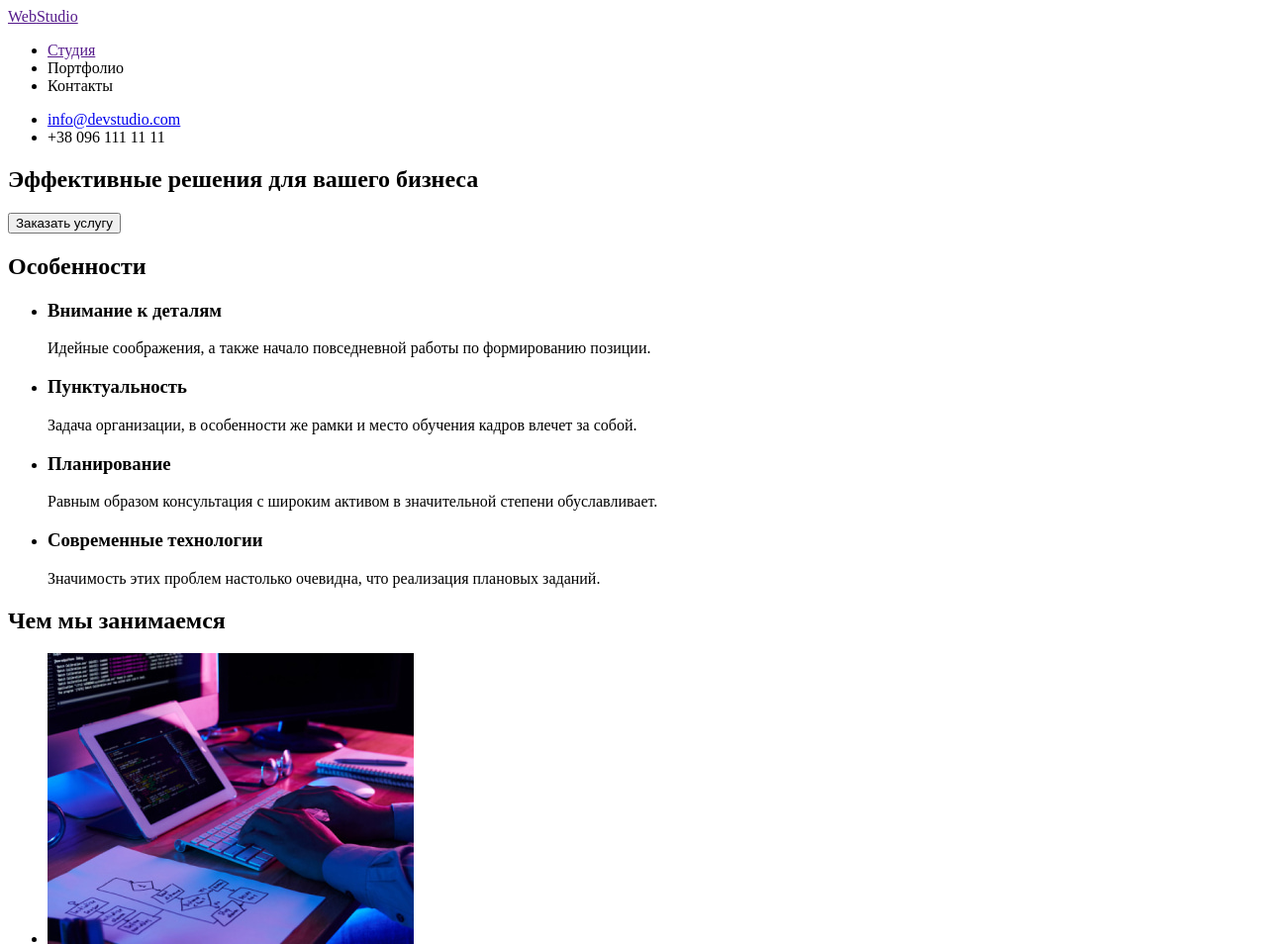
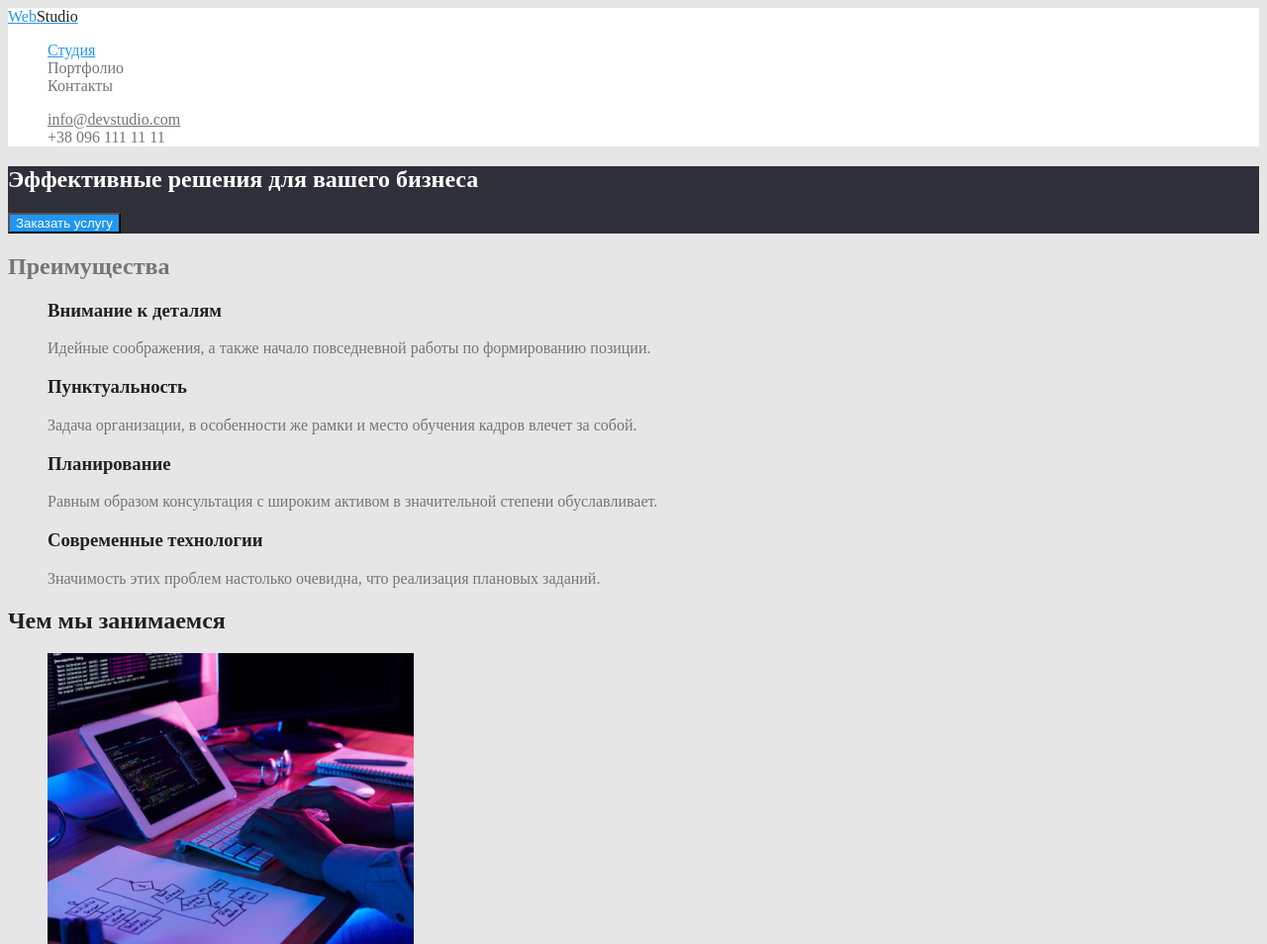
Before and after one commit to Kan-kan1109/goit-markup-hw-02, a plain HTML site: page index.html in a window 1280 px wide. Shown: the top 954 px of the page at 99% size. Drawn offline with Linux system fonts and the light colour scheme.

Commit message:
New four you

```diff
--- a/index.html
+++ b/index.html
@@ -5,54 +5,57 @@
     <meta http-equiv="X-UA-Compatible" content="IE=edge" />
     <meta name="viewport" content="width=device-width, initial-scale=1.0" />
     <title>Studio</title>
+    <link rel="stylesheet" href="./styles.css">
   </head>
-  <body>
+  <body class="page">
 
     <!--Шапка страницы-->
-    <header>
-      <a href=""><span>Web</span>Studio</a>
-      <nav>
-        <ul>
+    <header class="header">
+      <a href="./index.html" class="logo">Web<span class="studio">Studio</span></a>
+      <nav >
+        <ul class="site-nav-link">
+
           <li>
-            <a href="">Студия</a>
+            <a  href="./index.html" class="current">Студия</a>
           </li>
-          <li>Портфолио</li>
-          <li>Контакты</li>
+          <li class="site-nav-link">Портфолио</li>
+          <li class="site-nav-link">Контакты</li>
         </ul>
       </nav>
 
-      <ul>
+      <ul class="auth-nav-link">
         <li>
           <a
             href="mailto:info@devstudio.com
-                    "
+                    " class="auth-nav-link"
             >info@devstudio.com</a
           >
         </li>
-        <li><a href="tel:+380961111111"></a>+38 096 111 11 11</li>
+        <li><a href="tel:+380961111111" class="auth-nav-link"></a>+38 096 111 11 11</li>
       </ul>
     </header>
 
     <!--Основной контент-->
     <main>
+      <!--Герой-->
+      <section class="hero">
+        <h1 class="hero-main">Эффективные решения для вашего бизнеса</h1>
+        <button class="button">Заказать услугу</button>
+      </section>
+<!--Преимущества-->
       <section>
-        <h1>Эффективные решения для вашего бизнеса</h1>
-        <button>Заказать услугу</button>
-      </section>
-
-      <section>
-        <h2>Особенности</h2>
-        <ul>
+        <h2 class="hidden">Преимущества</h2>
+        <ul class="features-list">
           <li>
-            <h3>Внимание к деталям</h3>
-            <p>
+            <h3 class="feature-list-name">Внимание к деталям</h3>
+            <p >
               Идейные соображения, а также начало повседневной работы по
               формированию позиции.
             </p>
           </li>
 
           <li>
-            <h3>Пунктуальность</h3>
+            <h3 class="feature-list-name">Пунктуальность</h3>
             <p>
               Задача организации, в особенности же рамки и место обучения кадров
               влечет за собой.
@@ -60,7 +63,7 @@
           </li>
 
           <li>
-            <h3>Планирование</h3>
+            <h3 class="feature-list-name">Планирование</h3>
             <p>
               Равным образом консультация с широким активом в значительной
               степени обуславливает.
@@ -68,7 +71,7 @@
           </li>
 
           <li>
-            <h3>Современные технологии</h3>
+            <h3 class="feature-list-name">Современные технологии</h3>
             <p>
               Значимость этих проблем настолько очевидна, что реализация
               плановых заданий.
@@ -78,7 +81,7 @@
       </section>
 
       <section>
-        <h2>Чем мы занимаемся</h2>
+        <h2 class="work-name">Чем мы занимаемся</h2>
         <ul>
           <li>
             <img src="./images/comp0.jpg" alt="Верстка сайтов" width="370" />
@@ -97,34 +100,34 @@
           </li>
         </ul>
       </section>
-
-      <section>
-        <h2>Наша команда</h2>
-        <ul>
+     <!-- Наша команда-->
+      <section class="teams">
+        <h2 class="teams-list-name">Наша команда</h2>
+        <ul class="teams-list">
           <li>
             <img src="./images/igor.jpg" alt="Игорь Демьяненко" width="270" />
 
-            <h3>Игорь Демьяненко</h3>
-            <p>Product Designer</p>
+            <h3 class="teams-list-name">Игорь Демьяненко</h3>
+            <p></p>>Product Designer</p>
           </li>
 
           <li>
             <img src="./images/olga.jpg" alt="Ольга Репина" width="270" />
 
-            <h3>Ольга Репина</h3>
-            <p>Frontend Developer</p>
+            <h3 class="teams-list-name">Ольга Репина</h3>
+            <p></p>>Frontend Developer</p>
           </li>
 
           <li>
             <img src="./images/nikolay.jpg" alt="Николай Тарасов" width="270" />
-            <h3>Николай Тарасов</h3>
-            <p>Marketing</p>
+            <h3 class="teams-list-name">Николай Тарасов</h3>
+            <p></pclass>>Marketing</p>
           </li>
 
           <li>
             <img src="./images/mysha.jpg" alt="Михаил Ермаков" width="270" />
-            <h3>Михаил Ермаков</h3>
-            <p>UI Designer</p>
+            <h3 class="teams-list-name">Михаил Ермаков</h3>
+            <p></p>>UI Designer</p>
           </li>
         </ul>
       </section>
--- /dev/null
+++ b/styles.css
@@ -0,0 +1,112 @@
+:root {
+    --primary-text-color: #E5E5E5;
+    --title-text-color:  #212121;
+    --accent-color: #2196F3;
+
+}
+
+
+
+.page {
+    background-color: hsl(0, 0%, 90%);
+    color: #757575 ;
+}
+
+ul { list-style: none;
+}
+/*  */
+
+.header {
+    background-color: #FFFFFF;
+}
+.logo {
+    color: var(--accent-color);
+}
+
+.studio {
+  color: var(--title-text-color);
+}
+
+
+.site-naw-link {
+     color: var(--title-text-color)
+}
+
+.site-naw-link:hover,
+.site-naw-link:focus {
+color: var(--accent-color);
+}
+
+.current {
+color: var(--accent-color);
+}
+.current:hover,
+.current:focus {
+    color: var(--accent-color);
+}
+
+.auth-nav-link {
+    color: #757575;
+}
+
+.auth-nav-link:hover:hover,
+.auth-nav-link:focus {
+    color: var(--accent-color)
+}
+
+/* Hero */
+.hero {
+    background-color: #2F303A;
+}
+
+.hero-main {
+color: #FFFFFF;
+}
+
+
+/*  Button */
+.button {
+    color: #FFFFFF;
+    background-color: var(--accent-color);
+}
+
+/* Features */
+
+.feature-list-name {
+    color: var(--title-text-color);
+}
+
+.work-name {
+    color: var(--title-text-color);
+}
+
+/* Наша команда */
+.teams {
+    background-color: #F5F4FA;
+}
+.teams-list-name {
+    color: var(--title-text-color)
+}
+
+
+
+
+
+
+
+
+
+
+
+
+
+
+/* background:  #E5E5E5;
+color: #FFFFFF Эффективные решения для вашего бизнеса
+color: #212121;Внимание к деталям
+color: #757575;Идейные соображения
+color: #212121;Чем мы занимаемся
+#2196F3 studia and
+втор. цвет фона background: #2F303A;background: #F5F4FA;
+
+ */
```
Also changed, not shown: portfolio.html (+9 -5 lines).
